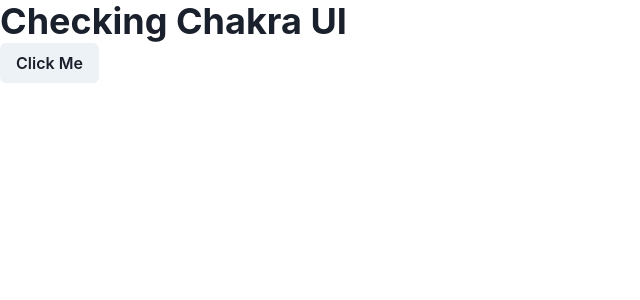
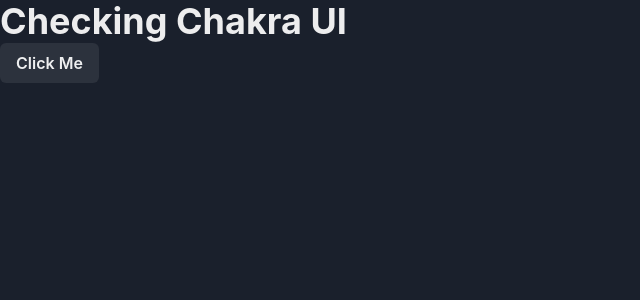
Before and after one commit to akhil-naidu/hasura-iitg, a Next.js app: page / in a window 1280 px wide. Shown: the top 300 px of the page, without its empty margins (0-640 px from the left). Built offline with nearby package versions, Linux system fonts and the light colour scheme.

Commit message:
chore: providing a custom theme to Chakra UI

```diff
--- a/pages/_app.js
+++ b/pages/_app.js
@@ -1,8 +1,9 @@
 import { ChakraProvider } from '@chakra-ui/react';
+import theme from '@/styles/theme';
 
 function MyApp({ Component, pageProps }) {
   return (
-    <ChakraProvider>
+    <ChakraProvider theme={theme}>
       <Component {...pageProps} />
     </ChakraProvider>
   );
--- /dev/null
+++ b/styles/theme.js
@@ -0,0 +1,10 @@
+import { extendTheme } from '@chakra-ui/react';
+
+const config = {
+  initialColorMode: 'dark',
+  useSystemColorMode: false,
+};
+
+const theme = extendTheme({ config });
+
+export default theme;
```
